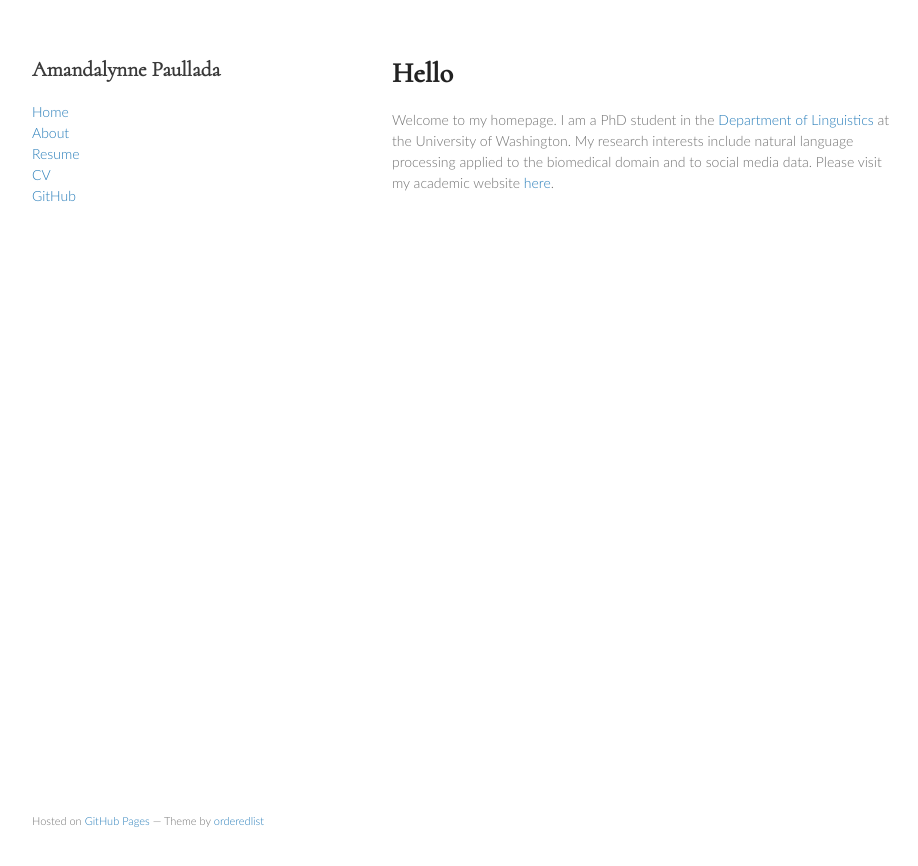
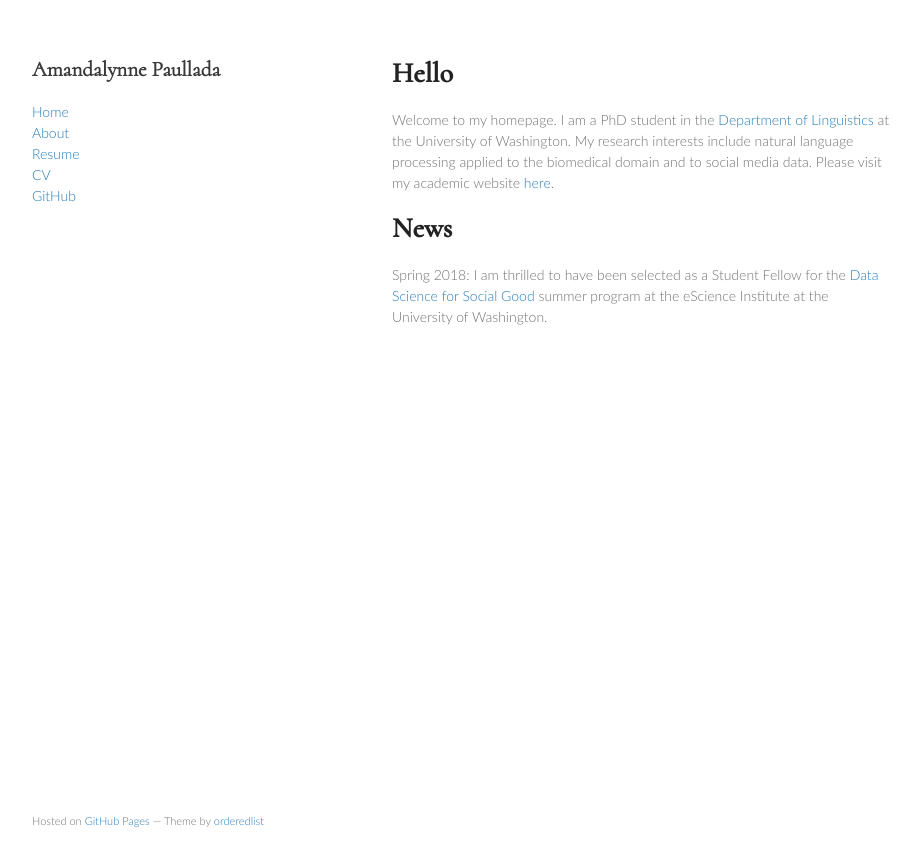
Before and after one commit to amandalynne/amandalynne.github.io, a Jekyll site: the page built from index.md, in a window 1280 px wide. Shown: the top 866 px of the page, without its empty margins (178-1096 px from the left). Built offline with Jekyll 4.4.1, drawn with Linux system fonts in a browser that asks for light colours; our own code applies the rules of GitHub Pages for plain Markdown files.

Commit message:
add news

```diff
--- a/index.md
+++ b/index.md
@@ -1,3 +1,7 @@
 # Hello
 
 Welcome to my homepage. I am a PhD student in the [Department of Linguistics](https://linguistics.washington.edu) at the University of Washington. My research interests include natural language processing applied to the biomedical domain and to social media data. Please visit my academic website [here](https://linguistics.washington.edu/people/amandalynne-paullada).
+
+# News
+
+Spring 2018: I am thrilled to have been selected as a Student Fellow for the [Data Science for Social Good](http://escience.washington.edu/get-involved/incubator-programs/data-science-for-social-good/) summer program at the eScience Institute at the University of Washington.
```
